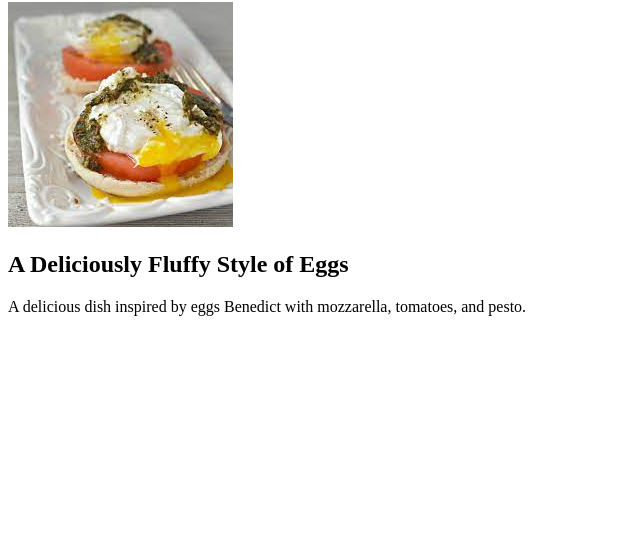
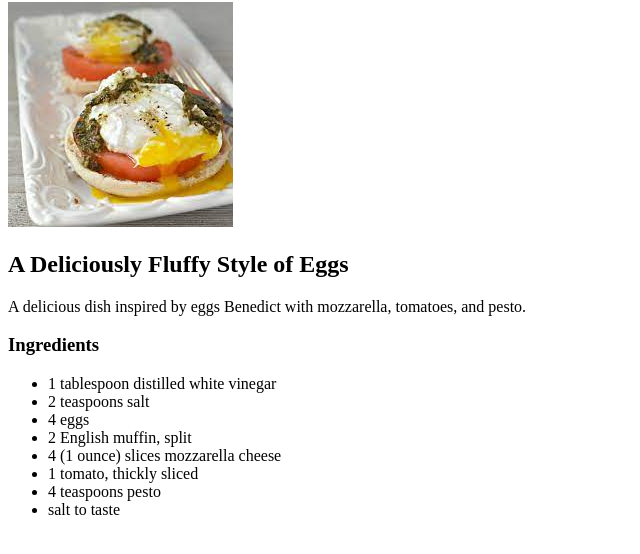
Before and after one commit to Scrogi/odin-recipes, a plain HTML site: page recipes/eggs.html in a window 1280 px wide. Shown: the part 78-632 px from the top of the page, without its empty margins (0-640 px from the left). Drawn offline with Linux system fonts and the light colour scheme.

Commit message:
Add h3 and ul to eggs.html

```diff
--- a/recipes/eggs.html
+++ b/recipes/eggs.html
@@ -16,6 +16,18 @@
         <h2>A Deliciously Fluffy Style of Eggs</h2>
         <p>A delicious dish inspired by eggs Benedict with mozzarella, tomatoes, and pesto.</p>
 
+        <h3>Ingredients</h3>
+        <ul>
+            <li>1 tablespoon distilled white vinegar</li>
+            <li>2 teaspoons salt</li>
+            <li>4 eggs </li>
+            <li>2 English muffin, split</li>
+            <li>4 (1 ounce) slices mozzarella cheese</li>
+            <li>1 tomato, thickly sliced</li>
+            <li>4 teaspoons pesto</li>
+            <li>salt to taste</li>
+        </ul>
+
 
     </body>
 </html>
```
